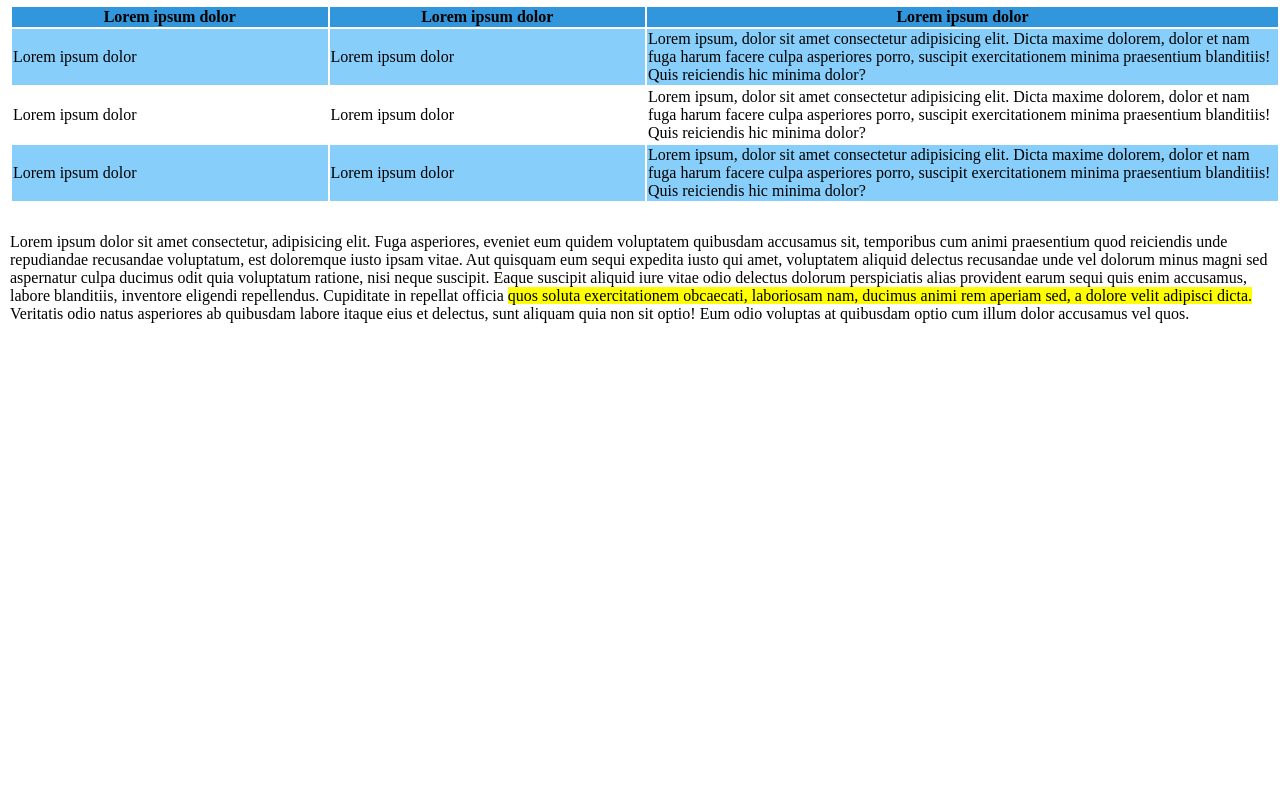
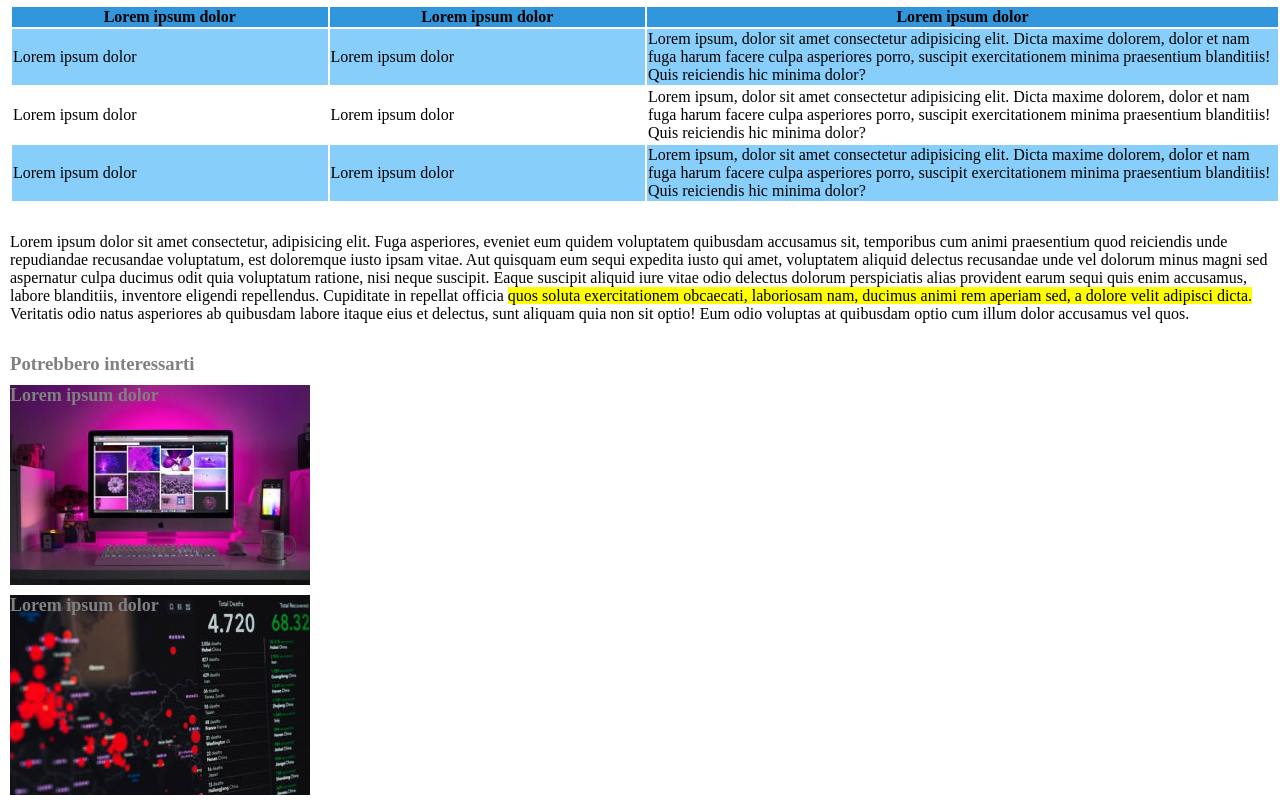
Before and after one commit to ariannadrovandi/html-css-booleaner, a plain HTML site: page index.html in a window 1280 px wide. Shown: the part 2082-2882 px from the top of the page. Before the commit the page ends 2405 px from the top, so only its background shows below. Drawn offline with Linux system fonts and the light colour scheme.

Commit message:
added footer

```diff
--- a/index.html
+++ b/index.html
@@ -72,6 +72,14 @@
         </section>
     </main>
     <footer>
+        <h3 class="footer-title">Potrebbero interessarti</h3>
+        <div class="img-1">
+
+            <p class="text-1"><strong>Lorem ipsum dolor</strong></p>
+        </div>
+        <div class="img-2">
+            <p class="text-2"><strong>Lorem ipsum dolor</strong></p>
+        </div>
 
     </footer>
 </body>
--- a/style/style.css
+++ b/style/style.css
@@ -31,7 +31,7 @@ main, footer, .logo{
     color: rgb(37, 140, 214);
 }
 
-.data, .info{
+.info, .data, .footer-title, .text-1, .text-2{
     color: gray;
 }
 
@@ -47,7 +47,7 @@ p span{
     background-color: yellow;
 }
 
-.section2, .section3, .section4, .section5, .section6{
+.section2, .section3, .section4, .section5, .section6, footer{
     margin-top: 30px;
 }
 thead th{
@@ -61,3 +61,26 @@ thead th{
 .long{
     width: 50%;
 }
+
+.image-1, .image-2{
+    margin-top: 10px;
+}
+
+.img-1{
+    background-image: url(../img/monitor.jpg);
+}
+
+.img-2{
+    background-image: url(../img/graph.jpg);
+}
+
+.img-1, .img-2{
+    margin-top: 10px;
+    margin-bottom: 5px;
+    width: 300px;
+    height: 200px;
+}
+
+.text-1, .text-2{
+    font-size: 18px;
+}
```
